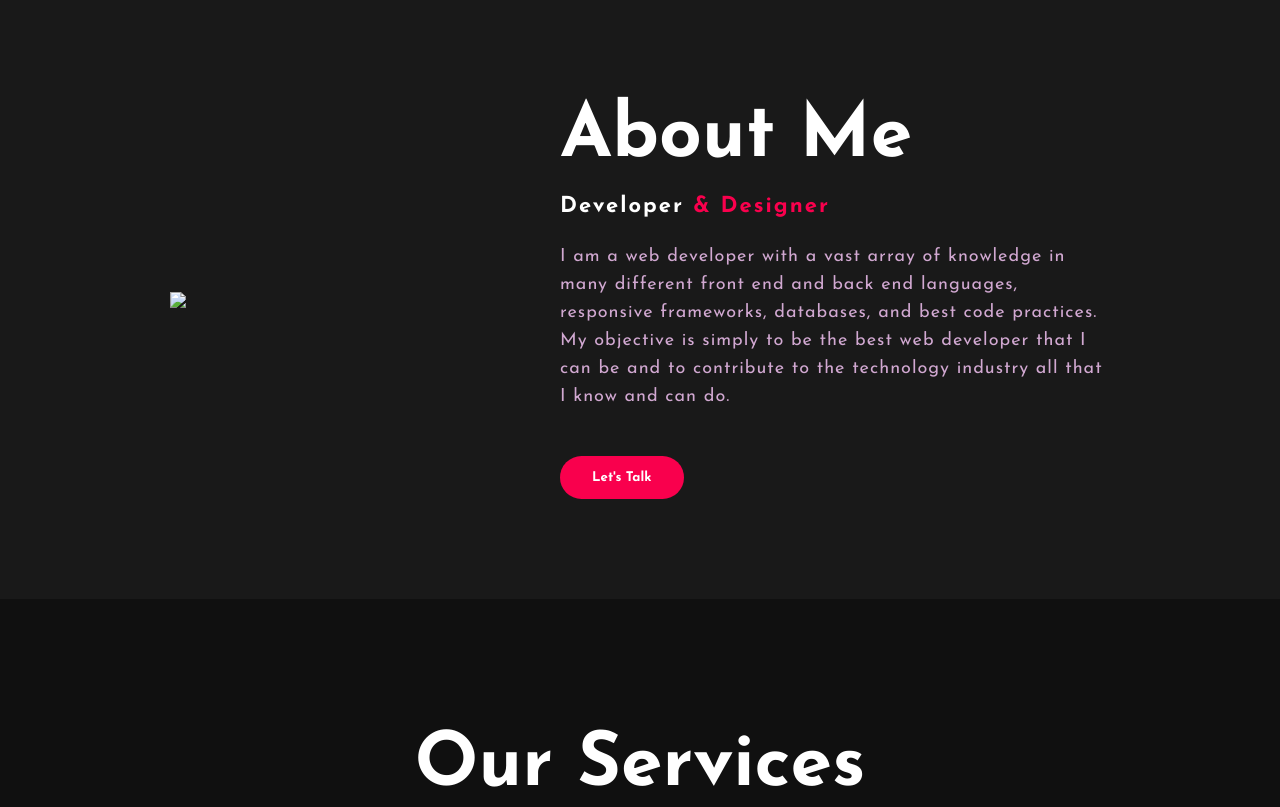
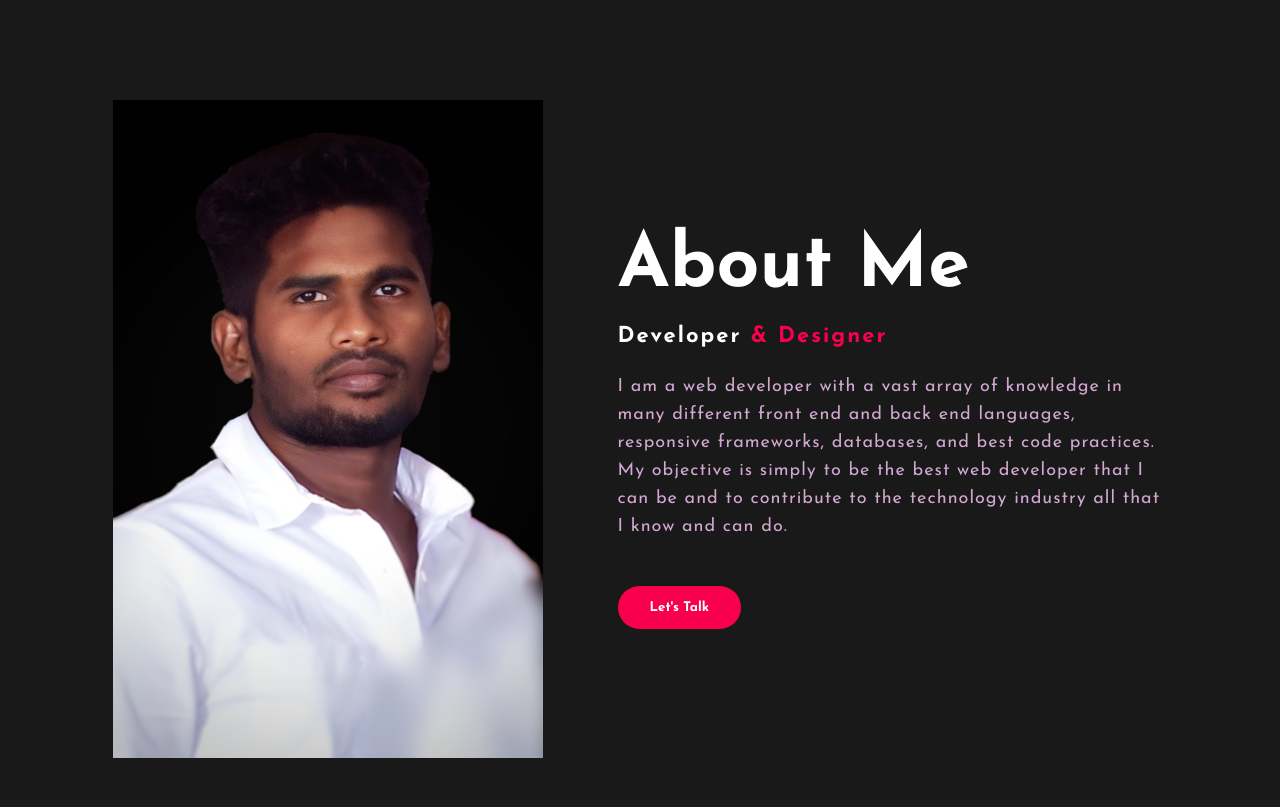
Before and after one commit to aravinthan98/Aravinth-portfolio, a plain HTML site: page index.html in a window 1280 px wide. Shown: the part 800-1607 px from the top of the page. Drawn offline with Linux system fonts and the light colour scheme; files whose address does not match are found by name.

Commit message:
Update index.html

```diff
--- a/index.html
+++ b/index.html
@@ -38,7 +38,7 @@
     </div>
     <section class="about">
         <div class="main">
-            <img src="../portfolio/aboutpage.jpeg">
+            <img src="aboutpage.jpeg">
             <div class="about-text">
                 <h2>About Me</h2>
                 <h5>Developer <span>& Designer</span></h5>
```
